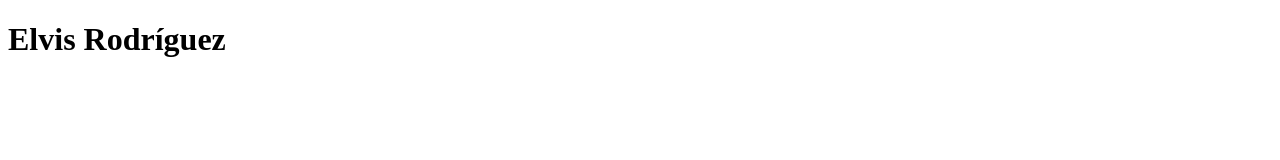
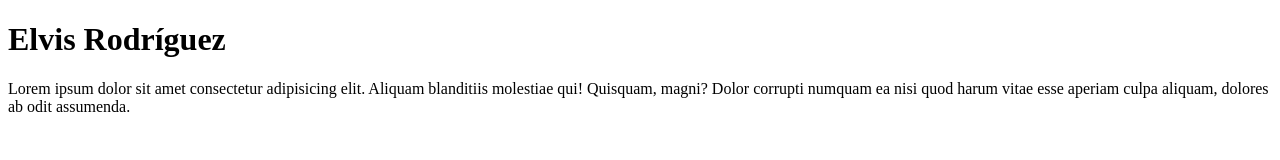
Before and after one commit to elvisrodriguezc/portafolio, a plain HTML site: page index.html in a window 1280 px wide. Drawn offline with Linux system fonts and the light colour scheme.

Commit message:
Segunda modificacion

```diff
--- a/index.html
+++ b/index.html
@@ -8,5 +8,6 @@
 </head>
 <body>
     <h1>Elvis Rodríguez</h1>
+    <p>Lorem ipsum dolor sit amet consectetur adipisicing elit. Aliquam blanditiis molestiae qui! Quisquam, magni? Dolor corrupti numquam ea nisi quod harum vitae esse aperiam culpa aliquam, dolores ab odit assumenda.</p>
 </body>
 </html>
```
Also changed, not shown: 1 other file.
